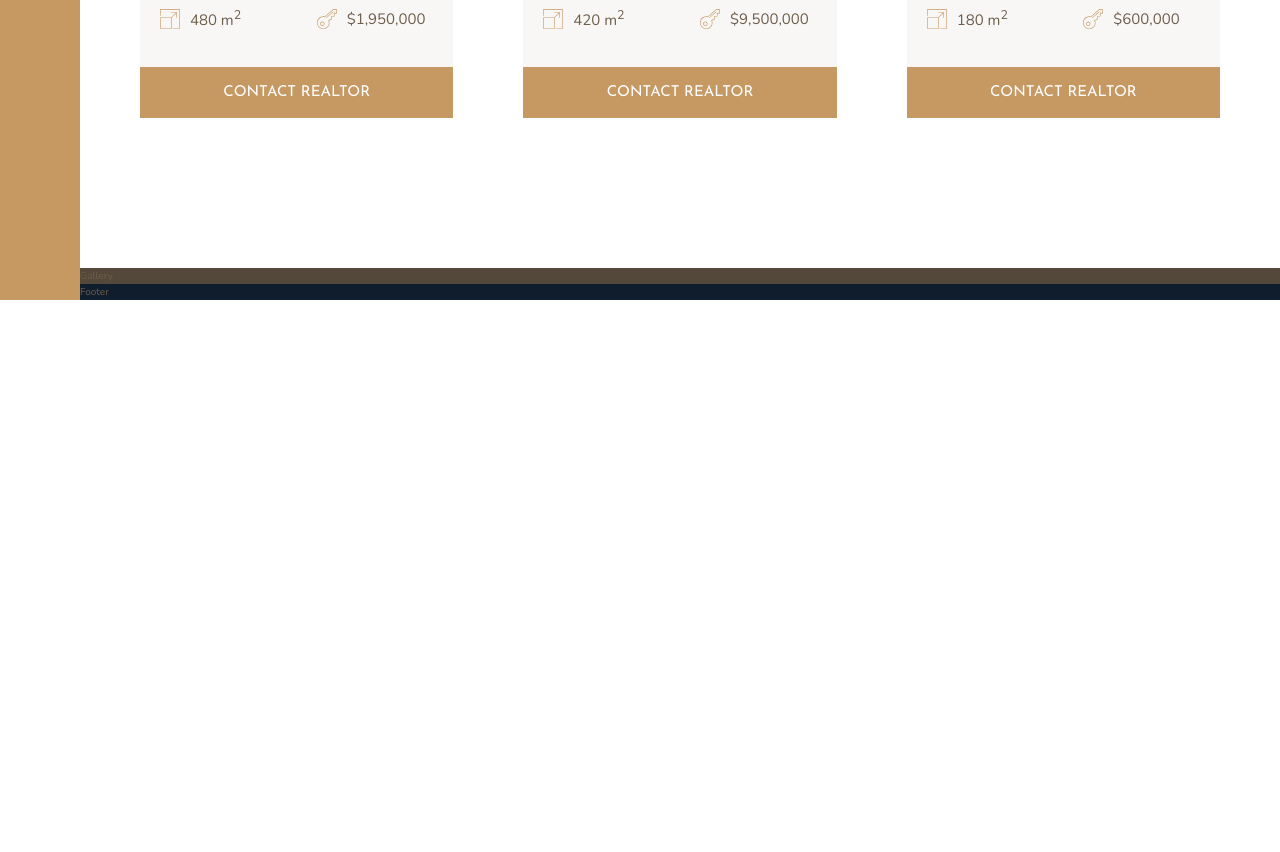
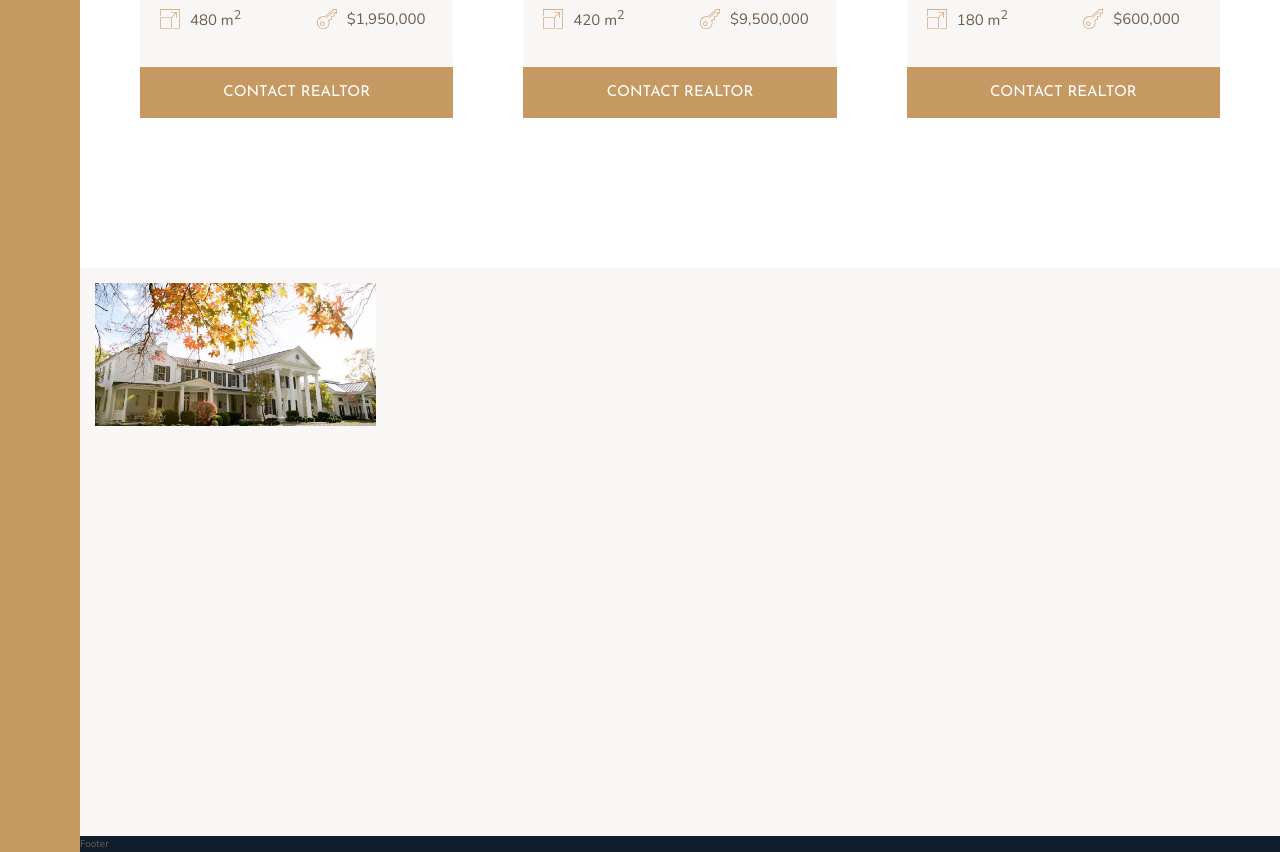
Before and after one commit to laulaunidas/nexter, a website: page index.html in a window 1280 px wide. Shown: the part 2804-3656 px from the top of the page. Before the commit the page ends 3104 px from the top, so only its background shows below. Drawn offline with nearby package versions, Linux system fonts and the light colour scheme.

Commit message:
grid posee, figure prête

```diff
--- a/index.html
+++ b/index.html
@@ -305,7 +305,12 @@
     </section>
 
     <section class="gallery">
-        Gallery
+       <figure class="gallery__item gallery__item--1">
+            <img src="img/gal-1.jpeg" alt="gallery image 1" class="gallery__img">
+       </figure>
+
+
+
     </section>
 
     <footer class="footer">Footer</footer>
--- a/sass/_gallery.scss
+++ b/sass/_gallery.scss
@@ -1,6 +1,28 @@
-.gallery{
+.gallery {
+  background-color: $color-grey-light-1;
+  grid-column: full-start / full-end;
 
-    background-color: $color-grey-dark-1;
-    grid-column: full-start / full-end;
+  display: grid;
 
+  grid-template-columns: repeat(8, 1fr);
+  grid-template-rows: repeat(7, 5vw);
+  grid-gap: 1.5rem;
+  padding: 1.5rem;
+
+  & > * {
+  }
+
+  &__item {
+      &--1{
+          grid-row: 1 / span 2;
+          grid-column: 1 / span 2;
+      }
+  }
+
+  &__img {
+    width: 100%;
+    height: 100%;
+    object-fit: cover; // il faut obligatoirement une hauteur et une largeur
+    display: block; // enlever le white space
+  }
 }
```
Also changed, not shown: css/style.css.
